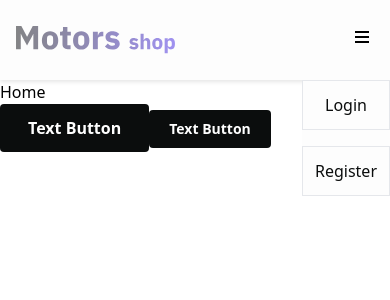
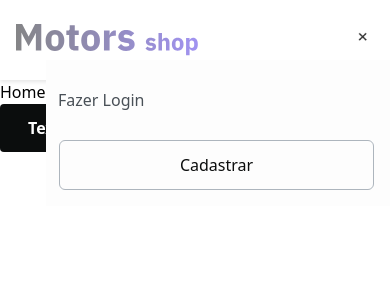
Before and after one commit to g5-t14/motor-shop, a React (Vite) app: page / in a window 390 px wide. Both pictures are taken after a click on the button 362 px from the left and 37 px from the top of the page. Shown: the top 300 px of the page. Built offline with nearby package versions, Linux system fonts and the light colour scheme.

Commit message:
fix: image close to dropDown activated

```diff
--- a/src/components/Header/index.tsx
+++ b/src/components/Header/index.tsx
@@ -1,7 +1,8 @@
 import { useState } from "react";
 import { useNavigate } from "react-router-dom";
 import logo from "./../../assets/Motors shop.svg";
-import "./style.css";
+import closeDropDown from "./../../assets/closedropmenu.png";
+import dropDown from "./../../assets/DropDown.png";
 
 export const Header = () => {
   const [active, setActive] = useState(false);
@@ -11,13 +12,12 @@ export const Header = () => {
     setActive(!active);
   };
   return (
-    <header className="bg-grey10 text-white h-20 shadow-bottom relative">
-      <div className="container mx-auto pl-4 pr-4 h-full">
-        <div className="flex h-full items-center justify-between">
+    <header className="bg-gray10 text-white h-20 shadow-bottom relative">
+      <div className="container mx-auto pl-4 pr-4 h-full flex justify-between items-center">
         <img
           src={logo}
           alt="Logo"
-            className={`w-40 h-30 ${active ? "opacity-50" : ""}`}
+          className={`w-13 h-8 ${active ? "opacity-50" : ""}`}
         />
 
         <nav className="md:hidden relative">
@@ -26,34 +26,18 @@ export const Header = () => {
             className="focus:outline-none"
             onClick={showMenu}
           >
-              <svg
-                className={`w-6 h-6 fill-current ${
-                  active ? "text-black" : "text-black"
-                }`}
-                xmlns="http://www.w3.org/2000/svg"
-                viewBox="0 0 24 24"
-              >
-                {active ? (
-                  <path
-                    fillRule="evenodd"
-                    clipRule="evenodd"
-                    d="M19 6H5v2h14V6zm0 5H5v2h14v-2zm0 5H5v2h14v-2z"
+            <img
+              src={active ? closeDropDown : dropDown}
+              alt="Dropdown"
+              className="w-6 h-6 fill-current text-black"
             />
-                ) : (
-                  <path
-                    fillRule="evenodd"
-                    clipRule="evenodd"
-                    d="M4 6h16v2H4V6zm0 5h16v2H4v-2zm0 5h16v2H4v-2z"
-                  />
-                )}
-              </svg>
           </button>
         </nav>
 
-          <nav className="hidden md:block">
+        <nav className="hidden md:block flex items-center">
           <button
             className={`mr-4 border-none underline-hover font-medium delay-1000 text-black ${
-                active ? "pl-5 border-l-2 border-gray-300" : ""
+              active ? "pl-5 border-l-2 border-grey-300" : ""
             }`}
             onClick={showMenu}
           >
@@ -62,20 +46,19 @@ export const Header = () => {
               <span className="absolute left-0 w-full h-px bg-black transform scale-x-0 transition-transform duration-1000 origin-left"></span>
             </span>
           </button>
-            <button className="border border-color-gray transform  font-medium hover:scale-110 transition duration-1000 dark-gray pl-3 pr-3 pt-3 pb-3">
+          <button className="border border-color-grey transform  font-medium hover:scale-110 transition duration-1000 dark-gray pl-3 pr-3 pt-3 pb-3">
             Cadastrar
           </button>
         </nav>
       </div>
-      </div>
       {active && (
-        <div className="fixed top-20 right-0 bg-grey10 text-black flex items-end animate-slideFromRight">
-          <div className="container mx-auto flex flex-col">
-            <button className="border border-color-gray transform font-medium hover:scale-110 transition duration-1000 dark-gray pl-3 pr-3 pt-3 pb-3 mb-4">
-              Login
+        <div className="fixed top-[60px] right-0 bg-grey10 text-black animate-slideFromRight w-[344px]">
+          <div className="flex flex-col justify-start pt-4 pb-4">
+            <button className="border-none  font-medium hover:underline pl-3 pr-3 pt-3 pb-3 mb-4 text-left text-grey2 ">
+              Fazer Login
             </button>
-            <button className="border border-color-gray transform font-medium hover:scale-110 transition duration-1000 dark-gray pl-3 pr-3 pt-3 pb-3">
-              Register
+            <button className="border-[1.5px] border-grey4  transform font-medium rounded-md hover:scale-110 transition duration-1000 dark-gray pl-3 pr-3 pt-3 pb-3 ml-[13px] w-[315px]">
+              Cadastrar
             </button>
           </div>
         </div>
--- a/src/index.css
+++ b/src/index.css
@@ -1,3 +1,7 @@
+@tailwind base;
+@tailwind components;
+@tailwind utilities;
+
 @import url("https://fonts.googleapis.com/css2?family=Inter:wght@100;200;300;400;500;600;700;800;900&display=swap");
 @keyframes slideFromRight {
   0% {
```
Also changed, not shown: src/assets/DropDown.png (added), src/assets/closedropmenu.png (added). Lines whose indentation alone changed are shown as unchanged.
